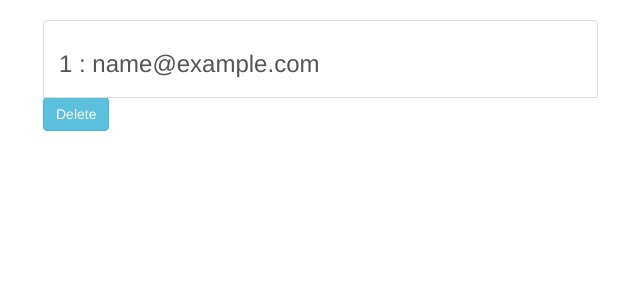
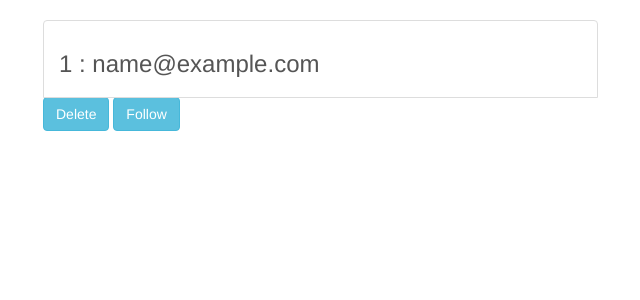
Before and after one commit to LittleTheFu/todo, a Flask app: page /users in a window 1280 px wide. Shown: the part 52-352 px from the top of the page, without its empty margins (27-667 px from the left). Run offline with Flask 2, Linux system fonts and the light colour scheme; tables that the repository leaves empty hold one stand-in row (values such as "Sample post"); some libraries are stand-ins or nearby versions.

Commit message:
add a follow button in users_page(not work now)

```diff
--- a/app/templates/users.html
+++ b/app/templates/users.html
@@ -15,6 +15,7 @@
         <a href="{{ url_for('.todoByUser', user_id=user.id) }}" class="list-group-item">
           <h3>{{ user.id }} : {{ user.email }}</h3>
           <a href="{{ url_for('.delUser', id=user.id) }}" class="btn btn-info" role="button">Delete</a>
+          <a href="" class="btn btn-info" role="button">Follow</a>
         </a>
       {% endfor %}
     </ul>
```
